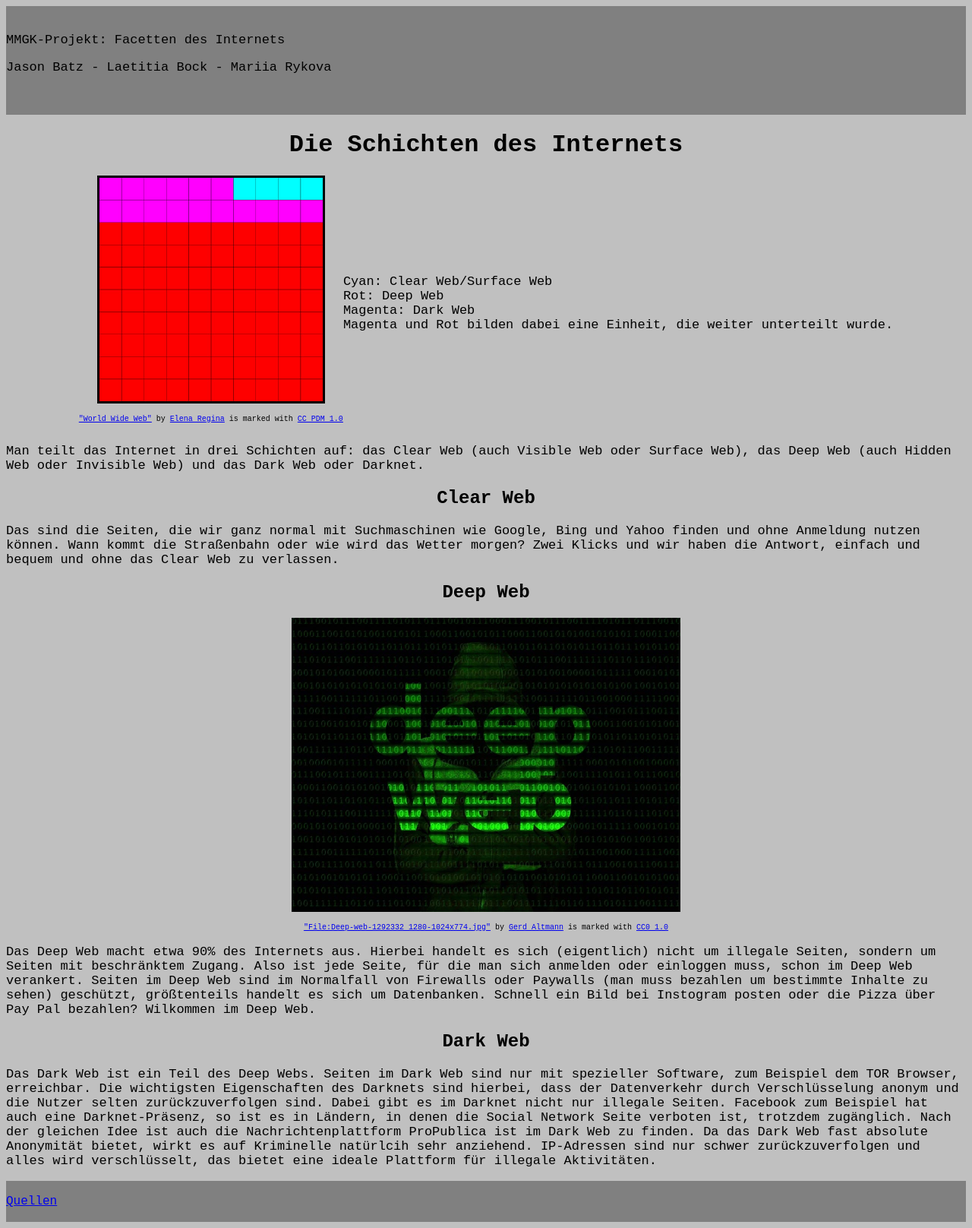
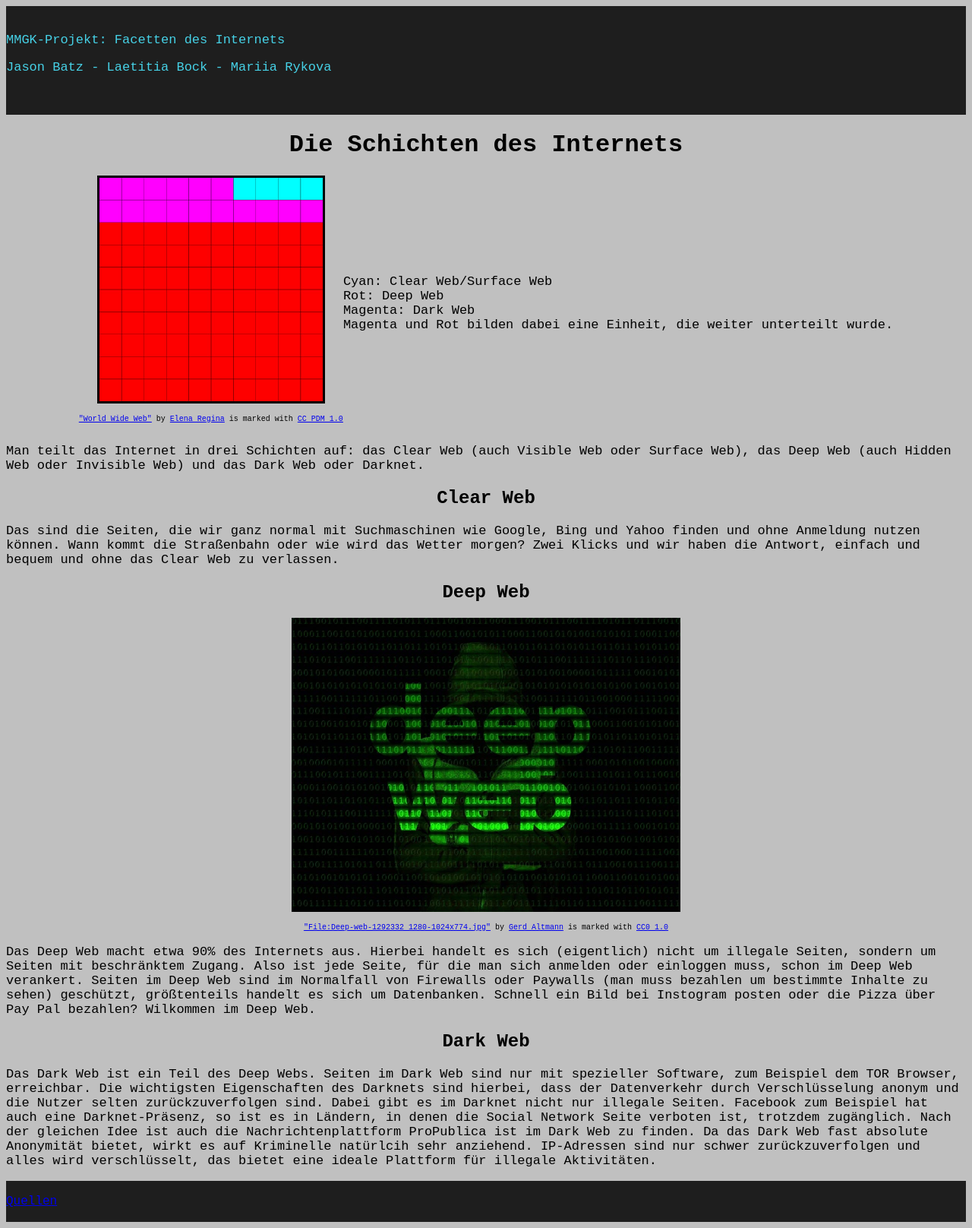
Before and after one commit to jaycera/-Projekt-MMGK, a plain HTML site: page WasIstDarkWeb.html in a window 1280 px wide. Shown: the whole page at 76% size. Drawn offline with Linux system fonts and the light colour scheme.

Commit message:
Update projektstyle.css

```diff
--- a/projektstyle.css
+++ b/projektstyle.css
@@ -23,9 +23,11 @@ table {
  }
 
 header {
-  background-color: gray;
+  background-color: #1E1E1E;
+  color: #46D1E6;
 }
 
 footer {
-  background-color: gray;
+  background-color: #1E1E1E;
+  color: #46D1E6;
 }
```
